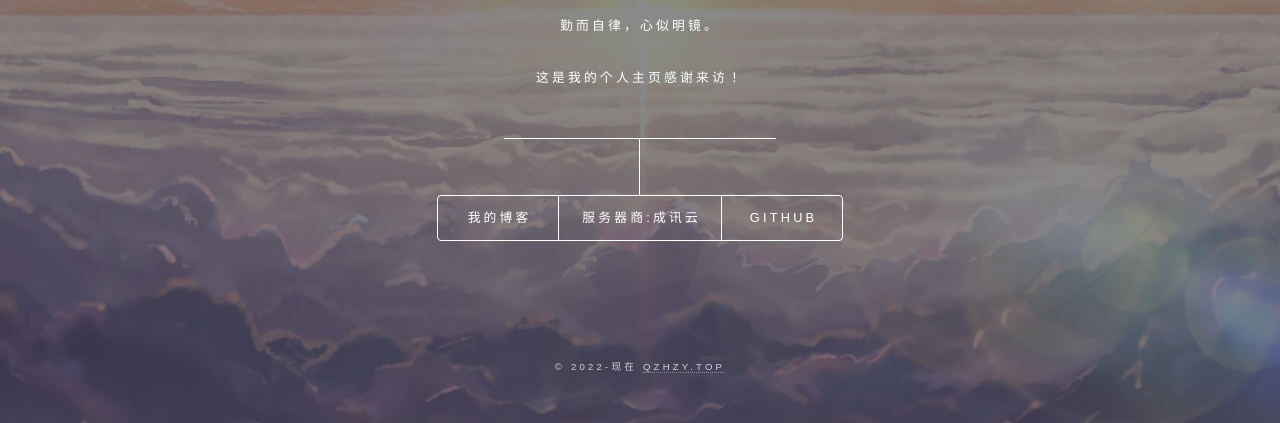
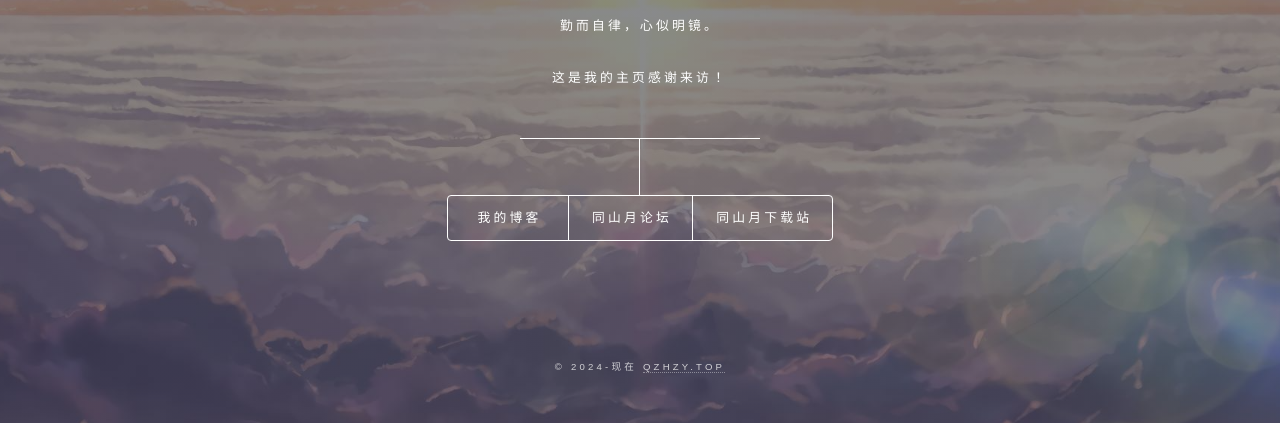
Before and after one commit to huangzhuoyuchina/u-, a plain HTML site: page index.html in a window 1280 px wide. Shown: the part 377-800 px from the top of the page. Drawn offline with Linux system fonts and the light colour scheme; a web font is replaced by a local one.

Commit message:
Update index.html

```diff
--- a/index.html
+++ b/index.html
@@ -1,11 +1,11 @@
 <!DOCTYPE HTML>
 <html>
 	<head>
-		<title>qzhzy的引导页</title>
+		<title>同山月的主页</title>
 		<meta charset="utf-8">
 		<meta name="viewport" content="width=device-width, initial-scale=1, user-scalable=no">
-		<meta name="keywords" content="个人引导页">
-		<meta name="description" content="个人引导页面">
+		<meta name="keywords" content="同山月的主页">
+		<meta name="description" content="同山月的主页">
 		<script src="js/jquery.min_1.js"></script>
 		<link rel="stylesheet" href="css/main.css">
 		<noscript><link rel="stylesheet" href="css/noscript.css"></noscript>
@@ -22,15 +22,15 @@
 							<div class="inner">
 								<h1>qzhzy</h1>
 								<p>勤而自律，心似明镜。</p><br>
-								<p>这是我的个人主页感谢来访！</p>
+								<p>这是我的主页感谢来访！</p>
 							</div>
 						</div>
 						<nav>
 							<ul>
 
-								<li><a href="https://blog.qzhzy.top/" target="_blank">我的博客</a></li>
-								<li><a href="http://cloud.cencenc.com:970/" target="_blank">服务器商:成讯云</a></l>
-								<li><a href="https://gitHub.com/" target="_blank">github</a></li>
+								<li><a href="https://blog.tsy-s.top/" target="_blank">我的博客</a></li>
+								<li><a href="http://tsy.nard.ca/" target="_blank">同山月论坛</a></l>
+								<li><a href="https://xz.tsy-s.top/" target="_blank">同山月下载站</a></li>
 
 							</ul>
 						</nav>
@@ -47,7 +47,7 @@
 
 				<!-- Footer -->
 					<footer id="footer">
-	                  <p class="copyright">© 2022-现在 <a href="https://qzhzy.top/" target="_blank">qzhzy.top</a></p>
+	                  <p class="copyright">© 2024-现在 <a href="https://tsy-s.top/" target="_blank">qzhzy.top</a></p>
 					</footer>
 
 			</div>
```
